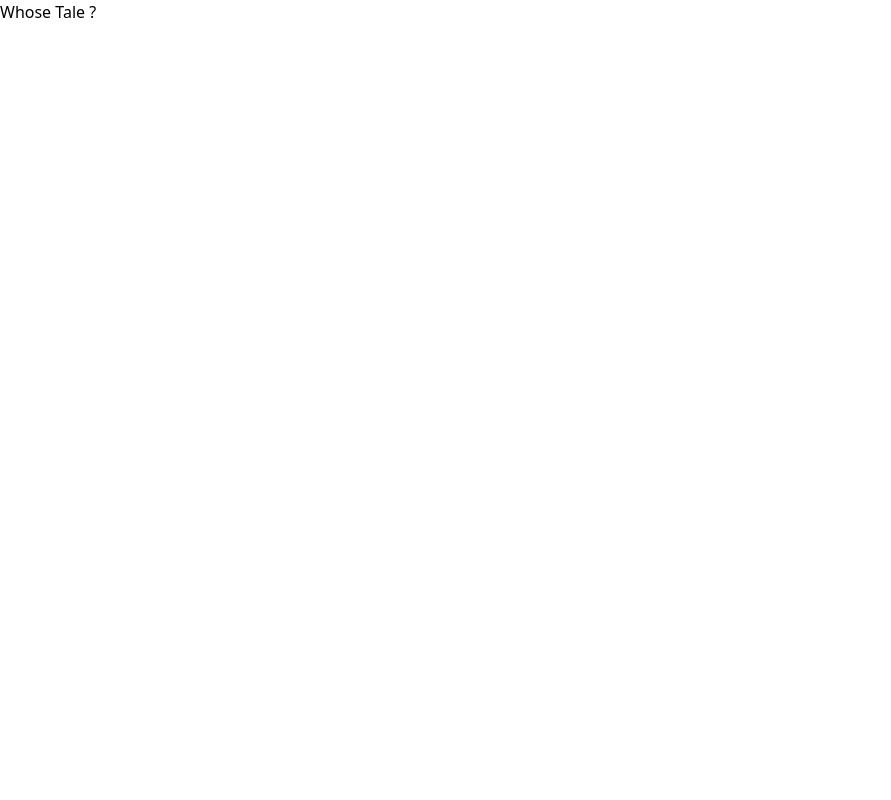
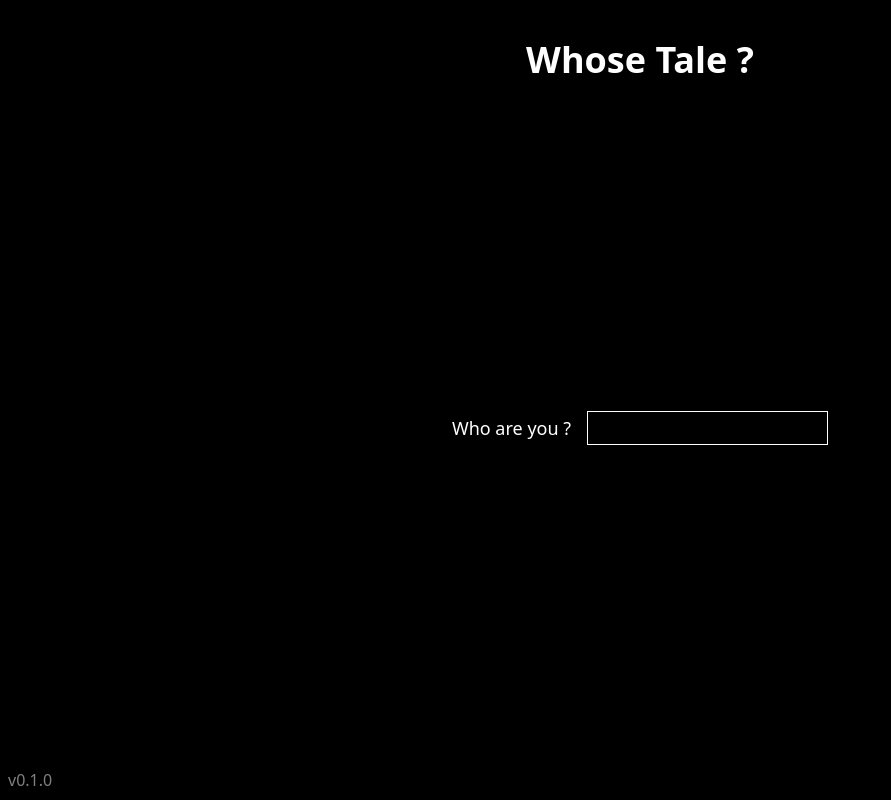
Before and after one commit to SudhirYadavDev/Whose-Tale-, a Next.js app: page / in a window 1280 px wide. Shown: the whole page, without its empty margins (0-891 px from the left). Built offline with nearby package versions, Linux system fonts and the light colour scheme.

Commit message:
Added version file

```diff
--- /dev/null
+++ b/src/app/game/page.tsx
@@ -0,0 +1,26 @@
+"use client";
+
+import { useState, useEffect } from "react";
+
+export default function Game() {
+  const [playerName, setPlayerName] = useState("");
+
+  // Loads player name from localStorage
+  useEffect(() => {
+    const name = localStorage.getItem("playerName");
+    if (name) {
+      setPlayerName(name);
+    }
+  }, []);
+
+  return (
+    <main className="pt-10 text-center text-white">
+      <h1 className="text-2xl pb-6 text-white">
+        Forest welcome's you,{" "}
+        <i className="text-green-300">
+          {playerName ? `${playerName}` : "Nobody"}
+        </i>
+      </h1>
+    </main>
+  );
+}
--- a/src/app/globals.css
+++ b/src/app/globals.css
@@ -1,12 +1,9 @@
 @import "tailwindcss";
 
-* {
-  margin: 0;
-  padding: 0;
-  box-sizing: border-box;
-}
-
-html, body {
+html,
+body {
   width: 100%;
   min-height: 100vh;
+  background-color: #000;
+  color: white;
 }
--- a/src/app/page.tsx
+++ b/src/app/page.tsx
@@ -1,7 +1,47 @@
+"use client";
+
+import { useState } from "react";
+import { useRouter } from "next/navigation";
+
+import { GAME_VERSION } from "@/lib/version";
+
 export default function Home() {
+  const [playerName, setPlayerName] = useState("");
+  const router = useRouter();
+
+  // Handles the "Walk In..." button click
+  const handleWalkIn = () => {
+    localStorage.setItem("playerName", playerName.trim());
+    router.push("/game");
+  };
+
   return (
-    <main>
-      <h1>Whose Tale ?</h1>
+    <main className="min-h-screen flex flex-col px-6 text-white">
+      <h1 className="pt-10 text-4xl font-bold text-center">Whose Tale ?</h1>
+      <div className="flex-1 flex flex-col items-center justify-center">
+        <div className="flex items-center gap-4">
+          <p className="text-lg pb-6">Who are you ?</p>
+          <input
+            type="text"
+            value={playerName}
+            onChange={(e) => setPlayerName(e.target.value)}
+            maxLength={30}
+            autoFocus
+            className="mb-6 border p-1 outline-none"
+          />
+        </div>
+      </div>
+      {playerName.trim() && (
+        <button
+          className="fixed border py-2 px-8 font-medium bottom-6 right-6 cursor-pointer"
+          onClick={handleWalkIn}
+        >
+          Walk In...
+        </button>
+      )}
+      <div className="fixed bottom-2 left-2 text-sx opacity-50">
+        v{GAME_VERSION}
+      </div>
     </main>
-  )
+  );
 }
--- /dev/null
+++ b/src/lib/version.ts
@@ -0,0 +1 @@
+export const GAME_VERSION = "0.1.0";
```
